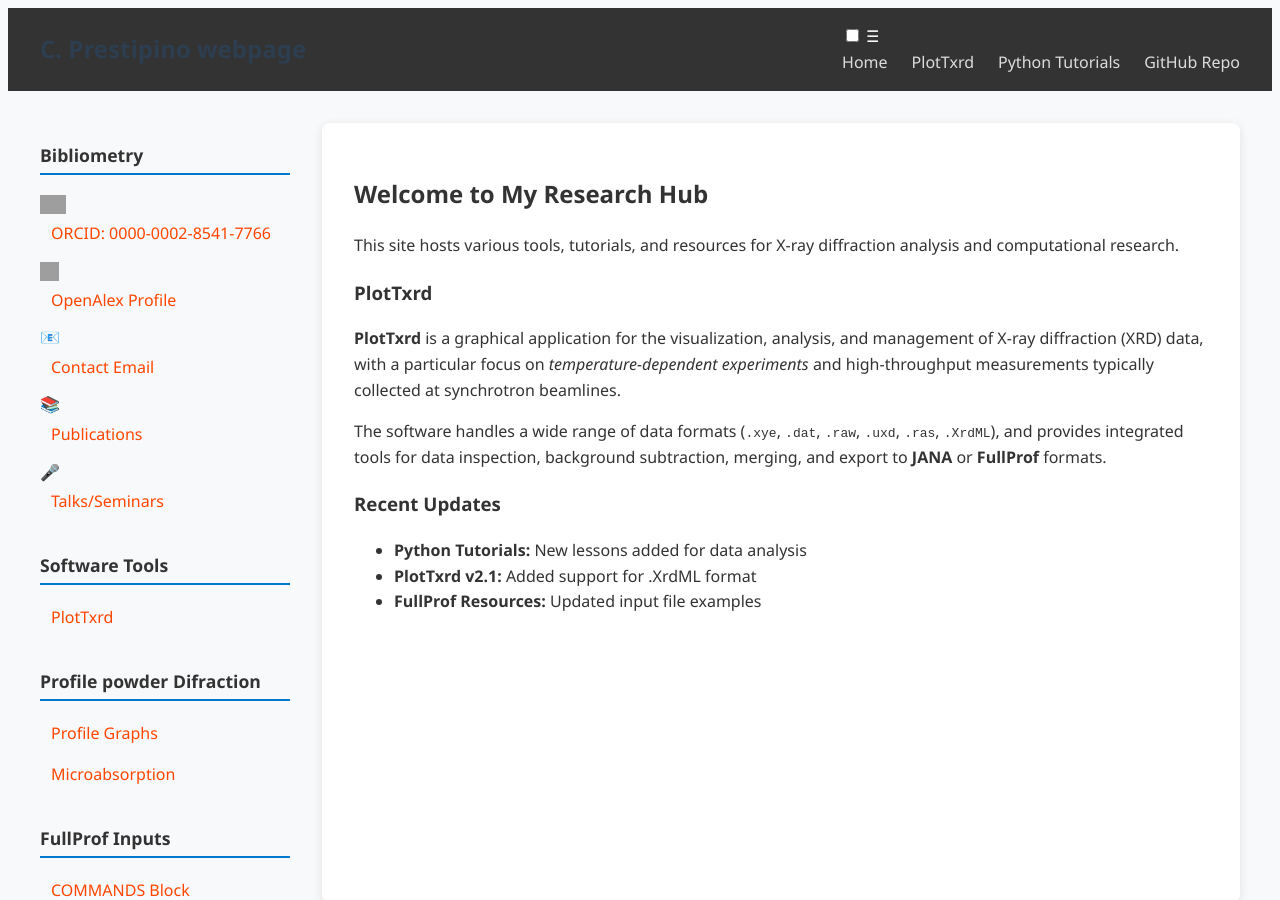
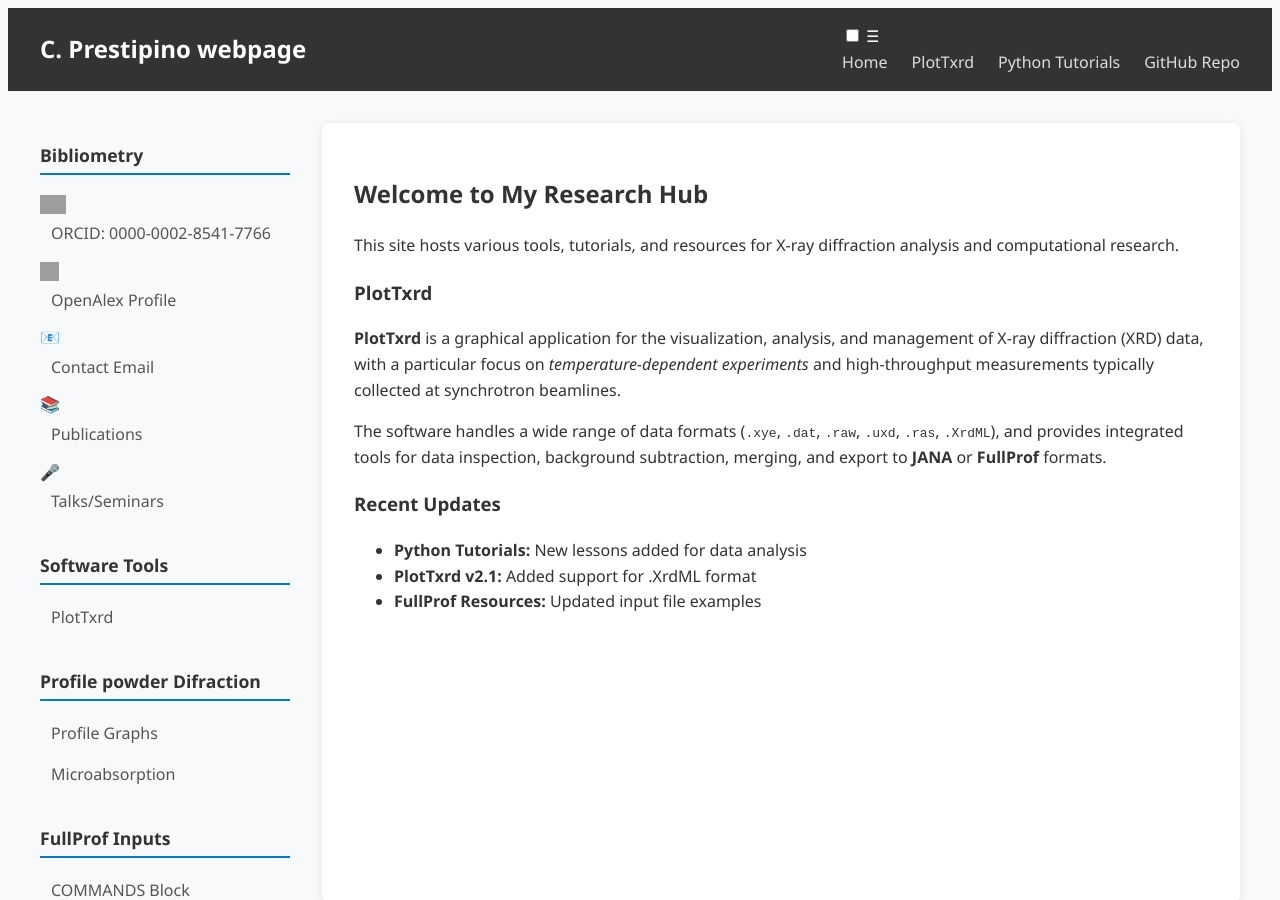
Before and after one commit to Prestipino/Prestipino.github.io, a Jekyll site: the page built from index.html, in a window 1280 px wide and 900 px high. Built offline with Jekyll 4.4.1, drawn with Linux system fonts in a browser that asks for light colours; grey boxes are pictures that could not be loaded.

Commit message:
again the color

```diff
--- a/assets/css/custom.css
+++ b/assets/css/custom.css
@@ -9,6 +9,7 @@
     --color-text: #333333;       /* Dark grey (for main text) */
     --color-light: #ecf0f1;      /* Light grey (for sidebars, boxes) */
 }
+
 
 /* ===== BASE STYLES - Apply your theme variables ===== */
 body {
@@ -39,7 +40,7 @@ body {
 }
 
 .site-title {
-    color: var(--color-primary);
+    color: white;
     font-size: 1.5rem;
     font-weight: bold;
     text-decoration: none;
@@ -57,7 +58,7 @@ body {
 }
 
 .page-link:hover {
-    color: var(--color-primary);
+    color: white;
     text-decoration: underline;
 }
 
@@ -102,7 +103,7 @@ body {
 }
 
 .sidebar-section a {
-    color: orangered;
+    color: #555;
     text-decoration: none;
     display: block;
     padding: 0.25rem 0;
```
